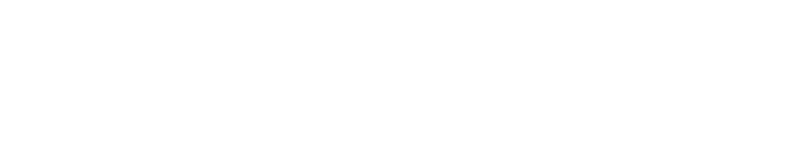
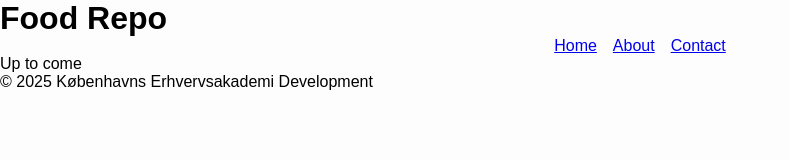
Before and after one commit to KamillaHA/FoodRepo, a plain HTML site: page index.html in a window 1280 px wide. Shown: the whole page, without its empty margins (0-789 px from the left). Drawn offline with Linux system fonts and the light colour scheme.

Commit message:
lesson 1

```diff
--- a/index.html
+++ b/index.html
@@ -4,8 +4,42 @@
     <meta charset="UTF-8">
     <meta name="viewport" content="width=device-width, initial-scale=1.0">
     <title>Food Repo</title>
+    <link rel="stylesheet" href="style/styles.css">
 </head>
 <body>
+    <!-- Navigationsbar - Home - About - Contact -->
+
+<header>
+    <h1>Food Repo</h1>
+</header>
+
+<!-- Option, shift og ned/op - kopierer -->
+<!-- Option og ned/op - rykker -->
+<!-- Option og klik - kan skrive flere steder -->
+<!-- Gå over hvad du ønsker at rette - command og D og den tager alt der har samme tekst -->
+
+<nav>
+    <ul>
+        <li><a href="index.html" title="Homepage">Home</a></li>
+        <li><a href="about.html" title="About">About</a></li>
+        <li><a href="contact.html" title="Contact">Contact</a></li>
+    </ul>
+</nav>
+
+<main>
+
+    <section>
+        <p>Up to come</p>
+    </section>
+
+</main>
+
+
+<footer>
+    <!-- &copy; er copyright tegnet -->
+    <!-- &oslash; er ø for alle -->
+    <p>&copy; 2025 K&oslash;benhavns Erhvervsakademi Development</p>
+</footer>
 
 </body>
 </html>
--- /dev/null
+++ b/style/styles.css
@@ -0,0 +1,26 @@
+@import 'variables.css';
+
+* {
+    margin: 0;
+    padding: 0;
+    box-sizing: border-box;
+}
+
+/* Var er variable og henter fra variables.css */
+body {
+    color: var(--colorMain);
+    background-color: var(--colorBgMain);
+    font-family: Arial, Helvetica, sans-serif;
+}
+
+nav {
+    ul {
+        display: flex;
+        flex-flow: row nowrap;
+        justify-content: center;
+        gap: 1rem;
+        li {
+            list-style-type: none;
+        }
+    }
+}
--- /dev/null
+++ b/style/variables.css
@@ -0,0 +1,6 @@
+:root {
+    --colorMain: black;
+    --colorBgMain: #fdfdfd;
+
+    --fontMain: Arial, sans serif;
+}
```
Also changed, not shown: about.html (added, +13 -0 lines), contact.html (added, +13 -0 lines), 2 other files.
